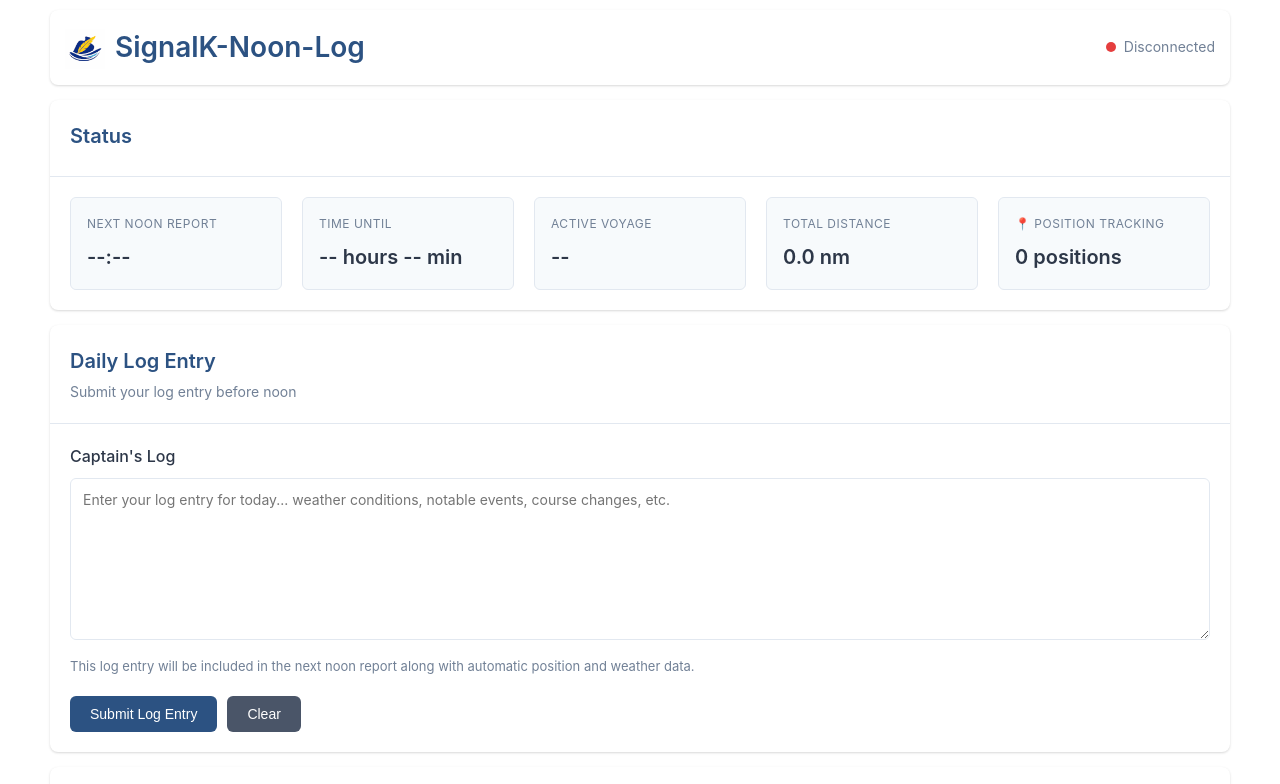
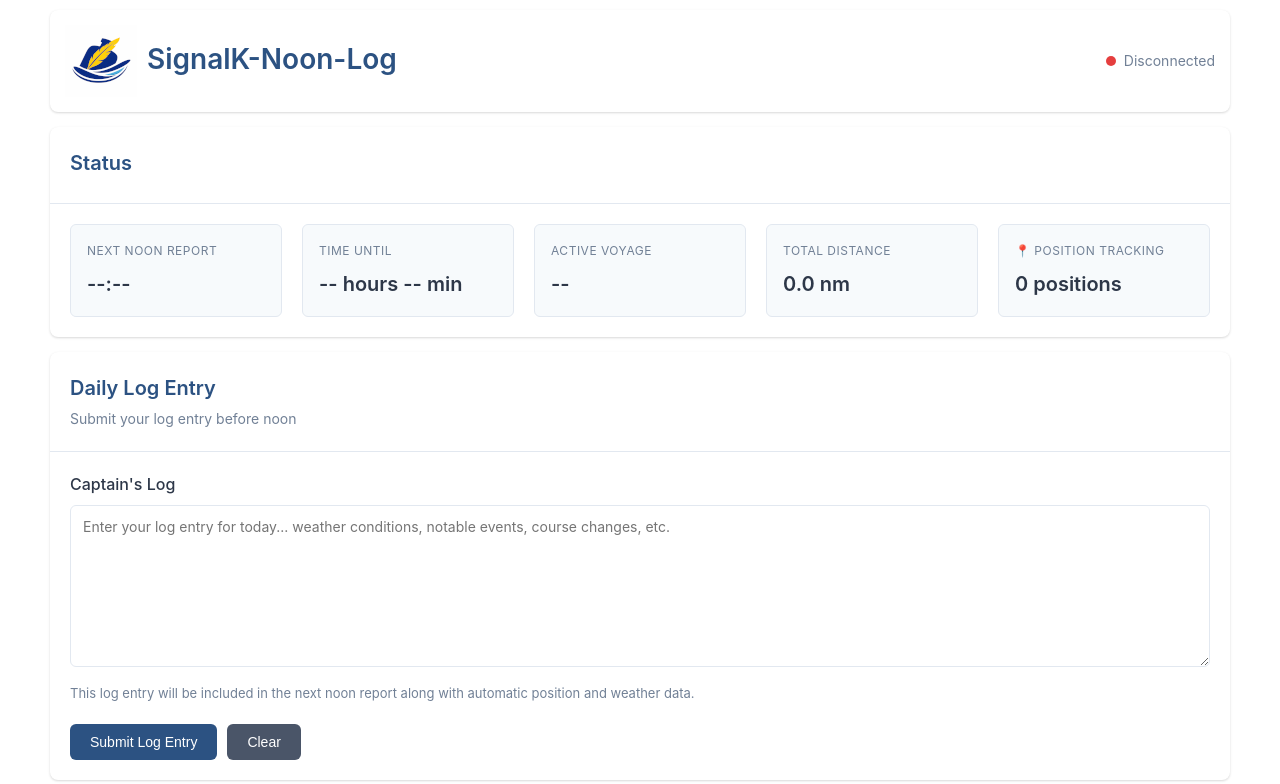
Before and after one commit to ofernander/signalk-noon-log, a website: page public/index.html in a window 1280 px wide. Shown: the top 784 px of the page. Drawn offline with Linux system fonts and the light colour scheme; no server answers.

Commit message:
icon size

```diff
--- a/public/index.html
+++ b/public/index.html
@@ -98,7 +98,7 @@
         <!-- Header -->
         <header class="header">
             <div class="header-content">
-                <h1><img src="/signalk-noon-log/assets/icons/signalk-noon-log-icon_72x72.png" alt="Noon Log Icon" style="height: 40px; vertical-align: middle; margin-right: 10px;">SignalK-Noon-Log</h1>
+                <h1><img src="./assets/icons/signalk-noon-log-icon_72x72.png" alt="Noon Log Icon" style="height: 72px; vertical-align: middle; margin-right: 10px;">SignalK-Noon-Log</h1>
                 <div class="status-indicator" id="connectionStatus">
                     <span class="status-dot offline"></span>
                     <span class="status-text">Connecting...</span>
```
